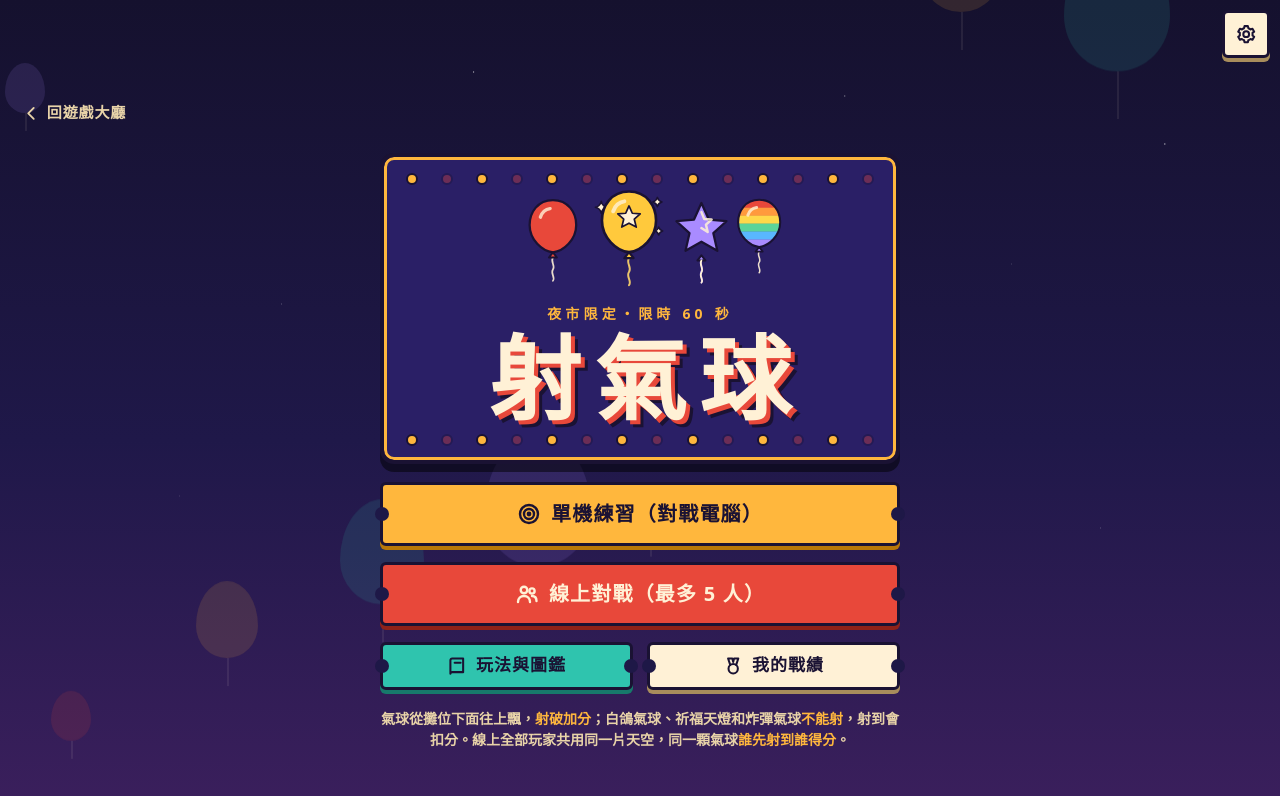
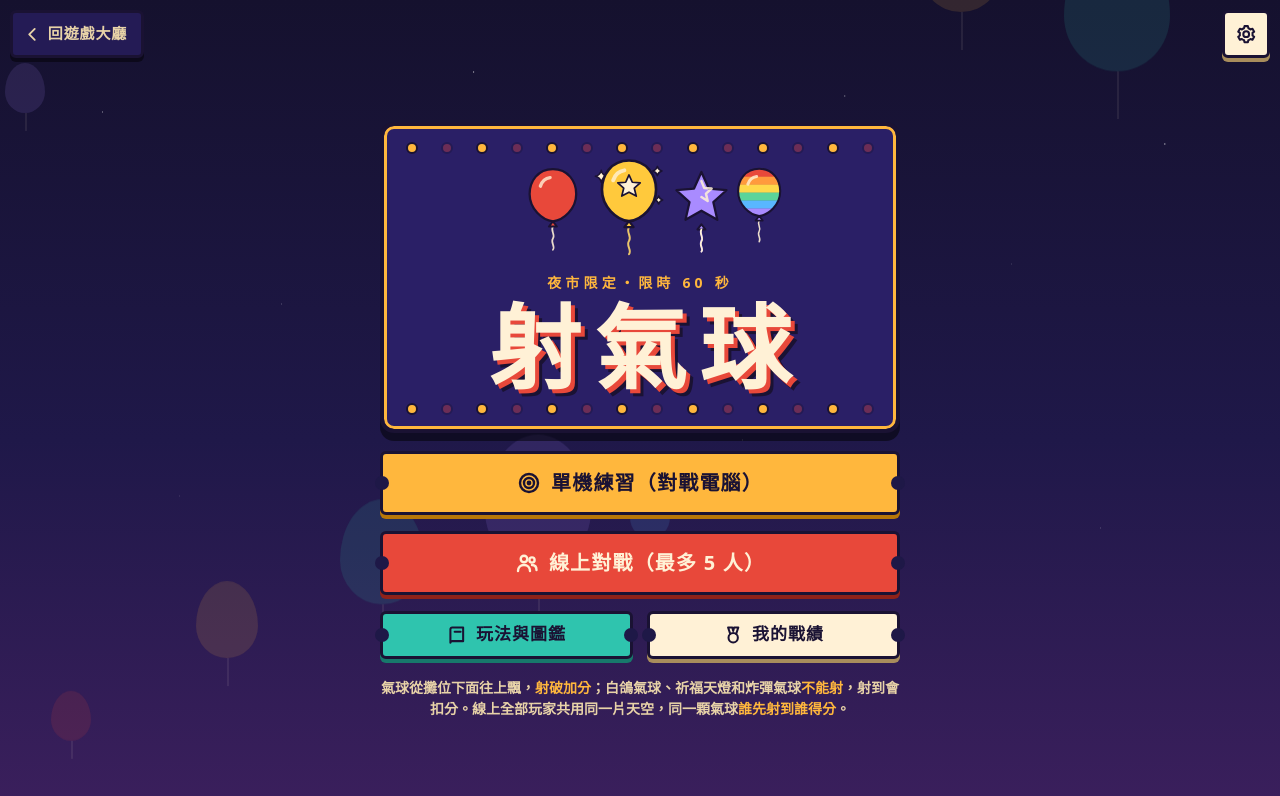
Before and after one commit to PJH-Eric/shoot-balloon, a website: page public/index.html in a window 1280 px wide. Drawn offline with Linux system fonts and the light colour scheme.

Commit message:
修正首頁「回遊戲大廳」按鈕固定在左上角
Co-Authored-By: Claude Sonnet 5.5 <noreply@anthropic.com>

```diff
--- a/public/css/style.css
+++ b/public/css/style.css
@@ -230,7 +230,7 @@ kbd.key {
 
 /* ------------------------------------------------------------ 首頁 */
 .lobby-link {
-  align-self: flex-start; display: inline-flex; align-items: center; gap: 6px; min-height: 44px; padding: 0 6px;
+  position: fixed; top: calc(10px + var(--safe-t)); left: calc(10px + var(--safe-l)); z-index: 5; display: inline-flex; align-items: center; gap: 6px; min-height: 48px; padding: 0 14px 0 10px; background: var(--card); border: 3px solid var(--ink); border-radius: 6px; box-shadow: 0 4px 0 rgba(0, 0, 0, .45);
   color: var(--cream2); font-weight: 800; letter-spacing: .06em; text-decoration: none; font-size: 15px;
 }
 .lobby-link:hover { color: var(--gold); }
```
